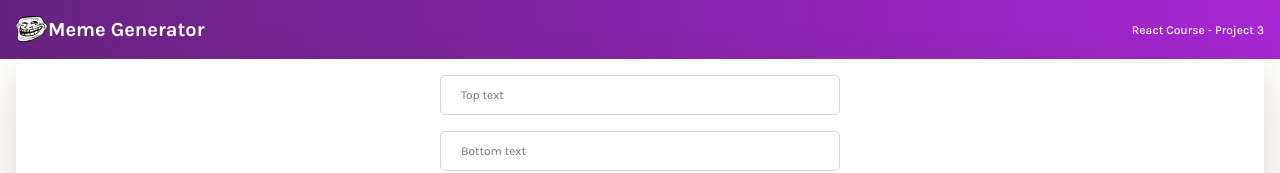
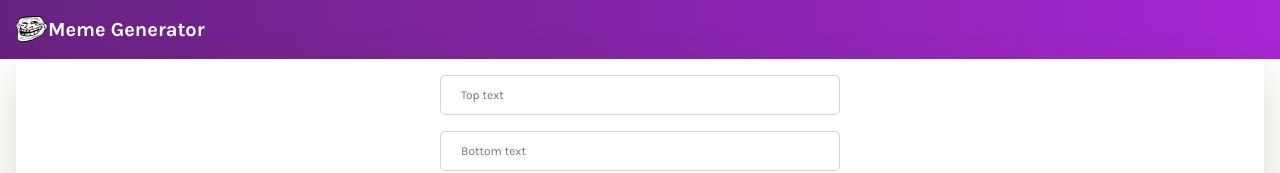
Before and after one commit to sashauly/meme-generator-react, a React (Vite) app: page / in a window 1280 px wide. Shown: the top 173 px of the page. Built offline with nearby package versions, Linux system fonts and the light colour scheme; no server answers.

Commit message:
remove h3

```diff
--- a/src/components/Header.jsx
+++ b/src/components/Header.jsx
@@ -1,11 +1,10 @@
-import React from "react";
+import React from 'react';
 
 export default function Header() {
   return (
     <header className="header">
       <img src="./images/troll-face.png" alt="" className="header__logo" />
       <h2 className="header__title">Meme Generator</h2>
-      <h3 className="header__course">React Course - Project 3</h3>
     </header>
   );
 }
```
